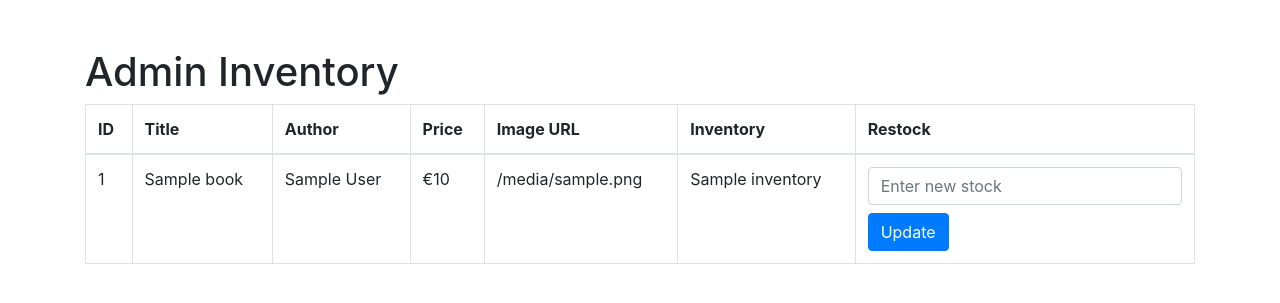
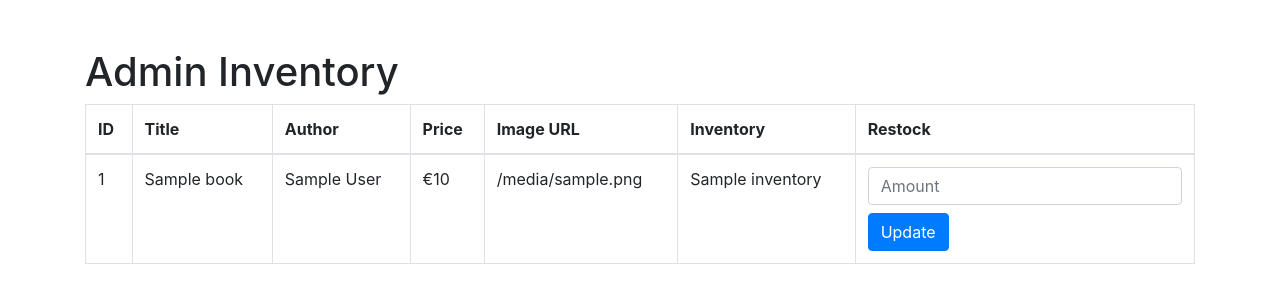
Before and after one commit to Alexander1411/bookstore, a Flask app: template templates/admin_inventory.html in a window 1280 px wide. Shown: the top 303 px of the page. Run offline with Flask 3, Linux system fonts and the light colour scheme; the template is opened without the code that fills it: most values are stand-ins (such as "Sample title", 1, 10 or a date in 2020); parts of the project's set-up code (start-up, migrations or seed data) failed here and were passed over; some libraries are stand-ins or nearby versions.

Commit message:
admin_inventory.html minor adjustment

```diff
--- a/templates/admin_inventory.html
+++ b/templates/admin_inventory.html
@@ -32,7 +32,7 @@
                         <td>{{ book.inventory }}</td>
                         <td> <!-- Start of new form section -->
                             <form action="{{ url_for('update_inventory', book_id=book.id) }}" method="POST">
-                                <input type="number" name="new_inventory" min="0" class="form-control" placeholder="Enter new stock">
+                                <input type="number" name="new_inventory" min="0" class="form-control" placeholder="Amount">
                                 <button type="submit" class="btn btn-primary mt-2">Update</button>
                             </form>
                         </td> <!-- End of new form section -->
```
